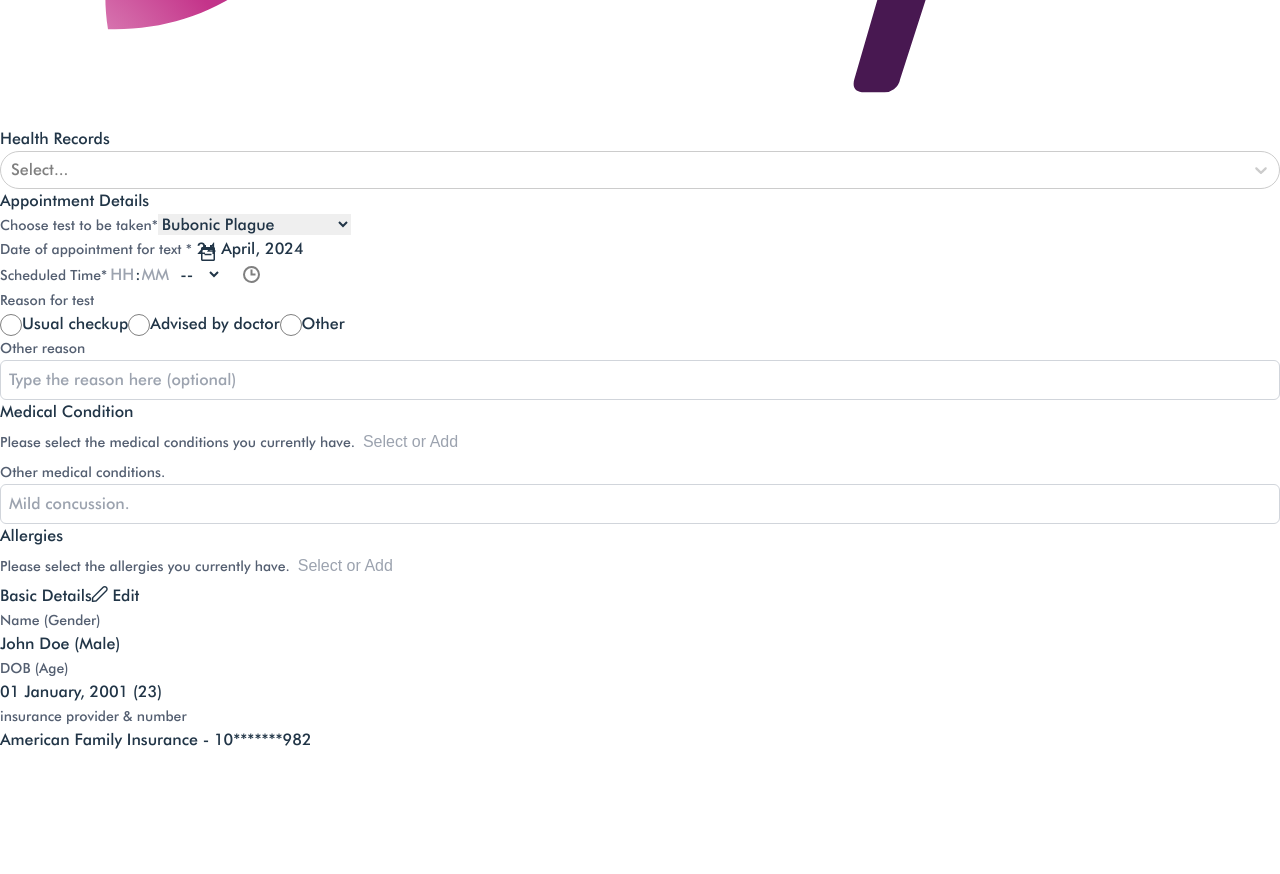
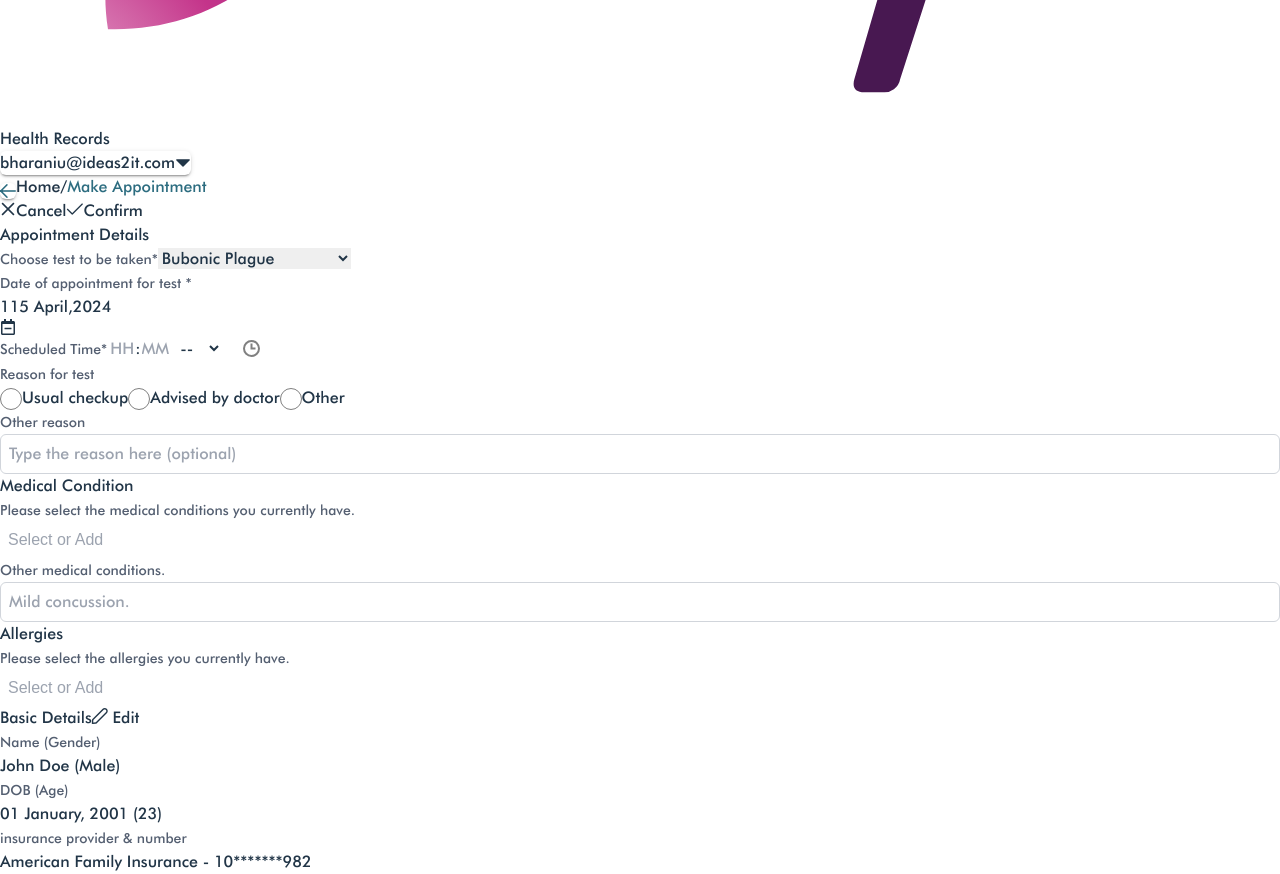
Before and after one commit to Ideas2IT/cimpar-forntend, a React (Vite) app: page /appointment in a window 1280 px wide. Shown: the part 520-1394 px from the top of the page. Before the commit the page ends 1272 px from the top, so only its background shows below. Built offline with nearby package versions, Linux system fonts and the light colour scheme; a web font is replaced by a local one.

Commit message:
feature:Appointment status modal

```diff
--- a/src/components/Header.tsx
+++ b/src/components/Header.tsx
@@ -1,12 +1,82 @@
-import Dropdown from "./Dropdown";
+import { Button } from "primereact/button";
+import { OverlayPanel } from "primereact/overlaypanel";
+import { useRef, useState } from "react";
+import logoutImage from "../assets/icons/logout.svg";
+const Header = () => {
 
-const Header = () => {
+  const loggedInUser = {
+    name: "Bharani Balamurgan",
+    email: "bharaniu@ideas2it.com",
+    id: 1,
+  };
+  const op = useRef<OverlayPanel>(null);
+  const [toggleButton, setToggleButton] = useState(false);
   return (
-    <div className="flex justify-between items-center mb-7">
+    <div className="flex justify-between items-center mb-7 mx-6">
       <p className="font-bold text-2xl text-gray-700">Health Records</p>
-      <Dropdown />
+      <Button
+        label={loggedInUser.email}
+        className="py-2 px-3 rounded-full border border-gray-400"
+        severity="info"
+        onClick={(event) => {
+          op?.current?.toggle(event);
+          setToggleButton(true);
+        }}
+        text
+        raised
+        outlined={false}
+      >
+        {toggleButton ? (
+          <i className="px-1 pi pi-sort-up-fill" />
+        ) : (
+          <i className="px-1 pi pi-sort-down-fill" />
+        )}
+      </Button>
+      <OverlayPanel
+        unstyled
+        className="bg-white py-2 shadow-md"
+        onHide={() => setToggleButton(false)}
+        ref={op}
+      >
+        <LogoutPopover />
+      </OverlayPanel>
     </div>
   );
 };
 
+//TODO: Need to write the password change logic
+const handleChangePassword = () => {
+  console.log("Hanlde change password");
+};
+
+//TODO: Need to write the logic to delete all the credentials from storage
+const handleLogout = () => {
+  console.log("handle logout");
+};
+
+export const LogoutPopover = () => {
+  return (
+    <ul>
+      <li
+        className="py-3 cursor-pointer px-8 border-bottom hover:bg-pink-50"
+        onClick={() => handleChangePassword()}
+      >
+        Change password
+      </li>
+      <li
+        className="flex nowrap cursor-pointer px-6 hover:bg-pink-50"
+        onClick={() => handleLogout}
+      >
+        <img src={logoutImage} className="pe-3 py-3" />
+        <Button
+          label="Logout"
+          className="px-2 my-2 bg-yellow-300"
+          severity="warning"
+          raised
+        />
+      </li>
+    </ul>
+  );
+};
+
 export default Header;
--- a/src/components/LabTestResults.tsx
+++ b/src/components/LabTestResults.tsx
@@ -5,7 +5,7 @@ import Table from "./Table";
 import VerticalTabView from "./VerticalTabView";
 import { useMemo, useState } from "react";
 import SearchInput from "./SearchInput";
-import Calendar from "../assets/icons/calendar.svg?react";
+import calendar from "../assets/icons/calendar.svg";
 import AddRecord from "../assets/icons/addrecord.svg?react";
 import SlideBack from "../assets/icons/slideback.svg?react";
 import Eye from "../assets/icons/eye.svg?react";
@@ -13,6 +13,7 @@ import Download from "../assets/icons/download.svg?react";
 import Share from "../assets/icons/share.svg?react";
 import { dateFormatter } from "../utils/Date";
 import { Link } from "react-router-dom";
+import Immunization from "./testResult/Immunization";
 
 const LabTestResults = () => {
   type LabTestResult = {
@@ -198,7 +199,7 @@ const LabTestResults = () => {
       value: "Immunization",
       content: (
         <div className="px-6 py-1 h-full">
-          <Table rowData={defaultData} columns={columns} />
+          <Immunization />
         </div>
       ),
     },
@@ -214,6 +215,7 @@ const LabTestResults = () => {
   ];
 
   const [hideTabs, setHideTabs] = useState(false);
+  const [selectedTab, setSelectedTab] = useState("Lab Test Results");
 
   return (
     <div className="flex flex-col flex-grow">
@@ -227,16 +229,16 @@ const LabTestResults = () => {
               className={`${hideTabs ? "fill-cyan-700" : "fill-white"}`}
             />
           </button>
-          <span className="font-bold text-lg text-cyan-800">
-            Lab Test Results
-          </span>
+          <span className="font-bold text-lg text-cyan-800">{selectedTab}</span>
         </div>
         <div className="flex items-center">
           <SearchInput />
-          <Button className="ml-3" variant="primary" style="outline">
-            <Calendar className="stroke-purple-700 mr-2" />
-            <Link to="appointment">Make appointment</Link>
-          </Button>
+          <Link to="appointment">
+            <Button className="ml-3" variant="primary" style="outline">
+              <img src={calendar} className="fill-purple-700 mr-2" />
+              Make appointment
+            </Button>
+          </Link>
           <Button className="ml-3" variant="primary" style="outline">
             <AddRecord className="stroke-purple-700 mr-2" />
             Add record
@@ -244,7 +246,11 @@ const LabTestResults = () => {
         </div>
       </div>
       <div className="flex flex-col rounded-xl overflow-hidden flex-grow border border-gray-100">
-        <VerticalTabView tabs={tabs} hideTabs={hideTabs} />
+        <VerticalTabView
+          tabs={tabs}
+          hideTabs={hideTabs}
+          changeTab={setSelectedTab}
+        />
       </div>
     </div>
   );
--- a/src/components/appointmentForm/AppointmentForm.tsx
+++ b/src/components/appointmentForm/AppointmentForm.tsx
@@ -2,7 +2,7 @@ import ReactDatePicker from "react-datepicker";
 import TimePicker from "react-time-picker";
 import "react-datepicker/dist/react-datepicker.css";
 import "react-clock/dist/Clock.css";
-import { useState } from "react";
+import { useRef, useState } from "react";
 import "react-time-picker/dist/TimePicker.css";
 import {
   AutoComplete,
@@ -13,11 +13,16 @@ import plus from "../../assets/icons/plus.svg";
 import styles from "./AppointmentPage.module.scss";
 import { RadioButton } from "primereact/radiobutton";
 import { FaRegCalendarMinus } from "react-icons/fa";
-import { Button } from "primereact/button";
+import { Button as PrimeButton } from "primereact/button";
+import Button from "../Button";
+import { Link } from "react-router-dom";
+import CustomModal from "../customModal/CustomModal";
+import checkmark from "../../assets/icons/checkmark.svg";
+import { DEFAULT_DATE_FORMAT } from "../../utils/Date";
+
 interface IItem {
   id: number;
   name: string;
-  image: string;
 }
 
 const AppointmentForm = () => {
@@ -35,24 +40,67 @@ const AppointmentForm = () => {
   ];
 
   const medicalConditons: IItem[] = [
-    { id: 1, name: "abc", image: "" },
-    { id: 4, name: "Spanish flu or Influenza", image: "" },
-    { id: 2, name: "Bubonic Plague", image: "" },
-    { id: 3, name: "Coronavirus", image: "" },
-    { id: 5, name: "HIV/AIDS", image: "" },
-    { id: 6, name: "Cholera", image: "" },
+    { id: 1, name: "dfdfbc" },
+    { id: 4, name: "panish flu or Influenza" },
+    { id: 2, name: "Bubonic Plague" },
+    { id: 3, name: "Coronavirus" },
+    { id: 5, name: "hIV/AIDS" },
+    { id: 6, name: "Cholera" },
   ];
+
   const [testReason, setTestReason] = useState("");
-
   const [selectedMedicalConditions, setSelectedMedicalConditons] = useState<
     IItem[]
   >([]);
   const [selectedAllergies, setSelectedAllergies] = useState<IItem[]>([]);
+  const [showDialog, setShowDialog] = useState(false);
+  const datePickerRef = useRef<ReactDatePicker<never, undefined>>(null);
+  const handleFormSubmit = () => {
+    console.log(selectedAllergies, testReason);
+  };
 
   return (
+    <>
+      <form>
+        <div className="flex mx-6 justify-between items-center bg-gray-100">
+          <div className="flex justify-between items-center">
+            <Link to="/">
+              <PrimeButton className="p-2 bg-white" text raised>
+                <i
+                  className="pi pi-arrow-left color-primary"
+                  color="danger"
+                ></i>
+              </PrimeButton>
+              <label className="text-blue-200 font-primary  text-xl cursor-pointer px-2">
+                Home/
+              </label>
+            </Link>
+            <label className="color-primary font-primary text-xl px-2">
+              Make Appointment
+            </label>
+          </div>
+          <div className="flex py-2 justify-between items-center">
+            <Button
+              className="ml-3 font-primary"
+              variant="primary"
+              type="reset"
+              style="link"
+            >
+              <i className="p" />
+              <i className="pi pi-times me-2"></i>Cancel
+            </Button>
+            <Button
+              onClick={() => handleFormSubmit()}
+              className="ml-3 font-primary"
+              variant="primary"
+              style="outline"
+            >
+              <i className="pi pi-check me-2"></i>Confirm
+            </Button>
+          </div>
+        </div>
         <div className="p-6 mx-6 bg-white rounded-md max-h-[100%]">
           <div className="font-primary text-xl">Appointment Details</div>
-      <form>
           <div className="flex flex-wrap mt-1">
             <div className="w-full md:w-1/2 sm:w-1 pe-4">
               <label
@@ -70,23 +118,31 @@ const AppointmentForm = () => {
                 })}
               </select>
             </div>
-          <div className="lg:w-1/4 md:w-1/2 sm:w-1 lg:px-4 d-flex">
+            <div className="lg:w-1/4 md:w-1/2 sm:w-1 lg:px-4 d-flex relative">
               <label htmlFor="appointmentDate" className="block input-label">
-              Date of appointment for text *
+                Date of appointment for test *
               </label>
+              <div className="absolute left-0 right-0">
                 <ReactDatePicker
-              icon={<FaRegCalendarMinus />}
+                  ref={datePickerRef}
+                  minDate={new Date()}
                   wrapperClassName="w-full"
-              showIcon={true}
                   calendarIconClassname="right-0 mt-2"
                   id="appointmentDate"
-              dateFormat="dd MMMM, yyyy"
+                  dateFormat={DEFAULT_DATE_FORMAT}
                   onChange={(date) => date && setStartDate(date)}
                   selected={startDate}
-              className="h-[2.5rem] px-1 border-2 border-gray-300 px-1 block w-[100%] mt-1 md:text-sm rounded-md right-0 left-0"
-            />
+                  className="h-[2.5rem] ps-2 border-2 border-gray-300 px-1 block w-[100%] mt-1 md:text-sm rounded-md right-0 left-0"
+                ></ReactDatePicker>
+                <span
+                  className="absolute top-[1rem] right-[1rem]"
+                  onClick={() => datePickerRef?.current?.setOpen(true)}
+                >
+                  <FaRegCalendarMinus />
+                </span>
               </div>
-          <div className="lg:w-1/4 md:w-1/2 sm:w-1 lg:px-4">
+            </div>
+            <div className="lg:w-1/4 md:w-1/2 sm:w-1 lg:pe-0 lg:ps-4 md:px=4">
               <label htmlFor="scheduleTime" className="block input-label">
                 Scheduled Time*
               </label>
@@ -153,7 +209,7 @@ const AppointmentForm = () => {
                 </label>
               </div>
             </div>
-          <div className="md:w-1/2 lg:px-4 min-h-[50px]">
+            <div className="md:w-1/2 min-h-[50px]">
               <label htmlFor="reasonDetails" className="input-label">
                 Other reason
               </label>
@@ -164,7 +220,9 @@ const AppointmentForm = () => {
               />
             </div>
           </div>
-        <div className="font-primary text-xl py-4">Medical Condition</div>
+          <div className="font-primary text-xl pt-4 pb-2">
+            Medical Condition
+          </div>
           <div>
             <label htmlFor="medicalConditions" className="block input-label">
               Please select the medical conditions you currently have.
@@ -177,7 +235,10 @@ const AppointmentForm = () => {
             />
           </div>
           <div className="pt-4">
-          <label className="block input-label" htmlFor="otherMedicalConditions">
+            <label
+              className="block input-label"
+              htmlFor="otherMedicalConditions"
+            >
               Other medical conditions.
             </label>
             <input
@@ -187,7 +248,7 @@ const AppointmentForm = () => {
               placeholder="Mild concussion."
             />
           </div>
-        <div className="font-primary text-xl py-4">Allergies</div>
+          <div className="font-primary text-xl pt-4 pb-2">Allergies</div>
           <div>
             <label className="block input-label" htmlFor="allergies">
               Please select the allergies you currently have.
@@ -198,11 +259,11 @@ const AppointmentForm = () => {
               handleSelection={setSelectedAllergies}
             />
           </div>
-        <div className="font-primary text-xl py-4">
+          <div className="font-primary text-xl pt-4 pb-2">
             Basic Details
-          <span className="h-[2rem] w-[2rem] ps-3  text-[#61277F]">
-            <i className="pi pi-pencil" /> Edit
-          </span>
+            <Button style="link" className="ps-3  text-[#61277F]">
+              <i className="pi pi-pencil px-2" /> Edit
+            </Button>
           </div>
           <div className="flex flex-wrap">
             <DetailColumn label="Name (Gender)" content="John Doe (Male)" />
@@ -213,8 +274,17 @@ const AppointmentForm = () => {
               content="American Family Insurance - 10*******982"
             />
           </div>
+        </div>
       </form>
-    </div>
+      {showDialog && (
+        <CustomModal
+          styleClass="w-[30rem] h-[15rem]"
+          handleClose={() => setShowDialog(false)}
+        >
+          <AppoinementStatus />
+        </CustomModal>
+      )}
+    </>
   );
 };
 
@@ -249,38 +319,8 @@ export const CustomAutoComplete = ({
   handleSelection: (value: IItem[]) => void;
 }) => {
   const [suggestions, setSuggestions] = useState<IItem[]>([]);
-  const [inputVlaue, setInputValue] = useState("");
-  const itemTemplate = (item: IItem) => {
-    return (
-      <div
-        className="flex align-items-center hover:text-cyan-800 w-full h-full py-4 justify-between"
-        onMouseEnter={() => addImage(item.id)}
-        onMouseLeave={() => removeImage(item.id)}
-      >
-        <div className="capitalize">{item.name}</div>
-        <img src={item.image} />
-      </div>
-    );
-  };
-  const addImage = (id: number) => {
-    const filteredSuggestions = suggestions.map((a) => {
-      if (a.id === id) {
-        return { ...a, image: plus };
-      } else return a;
-    });
-    setSuggestions(filteredSuggestions);
-  };
-  const removeImage = (id: number) => {
-    const filteredSuggestions = suggestions.map((a) => {
-      if (a.id === id) {
-        return { ...a, image: "" };
-      } else return a;
-    });
-    setSuggestions(filteredSuggestions);
-  };
 
   const search = (event: AutoCompleteCompleteEvent) => {
-    setInputValue(event.query);
     setTimeout(() => {
       let filteredItems;
 
@@ -291,31 +331,81 @@ export const CustomAutoComplete = ({
           return item.name.toLowerCase().startsWith(event.query.toLowerCase());
         });
       }
-
       setSuggestions(filteredItems);
-    }, 250);
+    }, 100);
   };
 
   const handleValueSelect = (event: AutoCompleteChangeEvent) => {
+    if (event.value) {
       handleSelection(event.value);
+    } else {
+      handleSelection([]);
+    }
   };
 
   return (
+    <div className="border block border-gray-300 rounded-md flex flex-row justify-between items-center">
       <AutoComplete
-      className="border block border-gray-300 rounded-md layout-none focus:border-none"
+        // className="border block border-gray-300 rounded-md layout-none focus:border-none"
+        className="w-[90%]"
         field="name"
         multiple
         value={selectedItems}
         suggestions={suggestions}
         onChange={(event) => handleValueSelect(event)}
         completeMethod={search}
-      itemTemplate={itemTemplate}
-      panelClassName={styles.customPanelStyle}
+        itemTemplate={(option) => <ItemTemplate item={option} />}
         placeholder={placeholder ? placeholder : "Select or Add"}
         emptyMessage="No result found"
         showEmptyMessage={true}
         itemProp="py-0"
       />
+      {Boolean(selectedItems.length) && (
+        <span
+          className="px-2 text-red-500 cursor-pointer min-w-[5rem]"
+          onClick={() =>
+            handleValueSelect({ value: [] } as AutoCompleteChangeEvent)
+          }
+        >
+          Clear all
+        </span>
+      )}
+    </div>
+  );
+};
+
+const ItemTemplate = ({ item }: { item: IItem }) => {
+  const [isHovered, setIsHovered] = useState(false);
+  return (
+    <div
+      key={item.id}
+      className="flex align-items-center hover:text-cyan-800 w-full h-full py-4 justify-between"
+      onMouseEnter={() => setIsHovered(true)}
+      onMouseLeave={() => setIsHovered(false)}
+    >
+      <div className="capitalize">{item.name}</div>
+      {isHovered && <img src={plus} />}
+    </div>
+  );
+};
+
+const AppoinementStatus = () => {
+  return (
+    <div className="flex justify-center flex-col">
+      <div className="flex justify-center">
+        <img src={checkmark} alt="Appoinement status" />
+      </div>
+      <label className="font-primary py-4 text-center">
+        Your Appointment has been Successfully fixed.
+      </label>
+      <div className="flex justify-center">
+        <Link to="/">
+          <Button className="font-primary w-[12rem]" style="outline">
+            <i className="pi pi-check me-2"></i>Go to Lab Results
+          </Button>
+        </Link>
+      </div>
+    </div>
   );
 };
 
--- /dev/null
+++ b/src/components/customModal/CustomModal.tsx
@@ -0,0 +1,19 @@
+
+import { Dialog } from 'primereact/dialog';
+import { ReactElement } from 'react';
+const CustomModal = ({ children, handleClose, styleClass }: IModalProps) => {
+    return <>
+        <Dialog visible={true} className={`${styleClass} rounded-2`} contentClassName='pb-1' headerClassName='p-2' onHide={() => handleClose()}>
+            {children}
+        </Dialog>
+    </>
+};
+
+interface IModalProps {
+    handleClose: () => void;
+    handleResponse?: (data: any) => void;
+    closeButton?: boolean;
+    children: ReactElement;
+    styleClass: string;
+}
+export default CustomModal;
--- a/src/index.css
+++ b/src/index.css
@@ -19,17 +19,19 @@
 
 @font-face {
   font-family: "FuturaMdBt";
-  src: url("./assets/fonts/FuturaMediumBT.ttf") format("truetype");
+  src: url("./assets/fonts/FutuMd.ttf") format("truetype");
 }
+
 @font-face {
-  font-family: "FuturaBold";
-  src: url("./assets/fonts/FuturaBoldBT.ttf") format("truetype");
+  font-family: "Futurahvbt";
+  src: url("./assets/fonts/FutuHv.ttf") format("truetype");
 }
 
 @layer utilities {
   .font-primary {
-    font-family: "FuturaBold";
+    font-family: "Futurahvbt";
   }
+
   .font-secondary {
     font-family: "FuturaMdBt";
   }
@@ -55,7 +57,7 @@ body {
 }
 
 .p-autocomplete-multiple-container .p-autocomplete-token {
-  margin: 0.5rem 0;
+  margin: 0.2rem 0;
   background-color: #2d6d80;
   height: 2rem;
   color: #fff;
@@ -76,6 +78,7 @@ body {
 .cimpar-input {
   @apply min-h-[2.5rem] w-full border border-gray-300 rounded-md px-2;
 }
+
 .p-radiobutton-box {
   border: 1px solid gray;
 }
@@ -87,6 +90,28 @@ body {
 .react-time-picker__clock-button__icon {
   stroke: gray !important;
 }
+
 .react-datepicker__view-calendar-icon input {
   padding: 0 5px !important;
 }
+
+.color-primary {
+  color: #2d6d80;
+}
+
+.p-autocomplete-panel .p-autocomplete-items .p-autocomplete-item {
+  padding: 0 10px;
+  margin: 10px 0;
+}
+
+.p-toast,
+.p-toast-message-content {
+  padding: 0;
+  background: white;
+  @apply rounded-md;
+  margin: 0 !important;
+}
+
+.p-toast-message {
+  margin: 0;
+}
```
Also changed, not shown: src/components/VerticalTabView.tsx (+8 -2 lines), src/assets/icons/checkmark.svg (added). Lines whose indentation alone changed are shown as unchanged.
